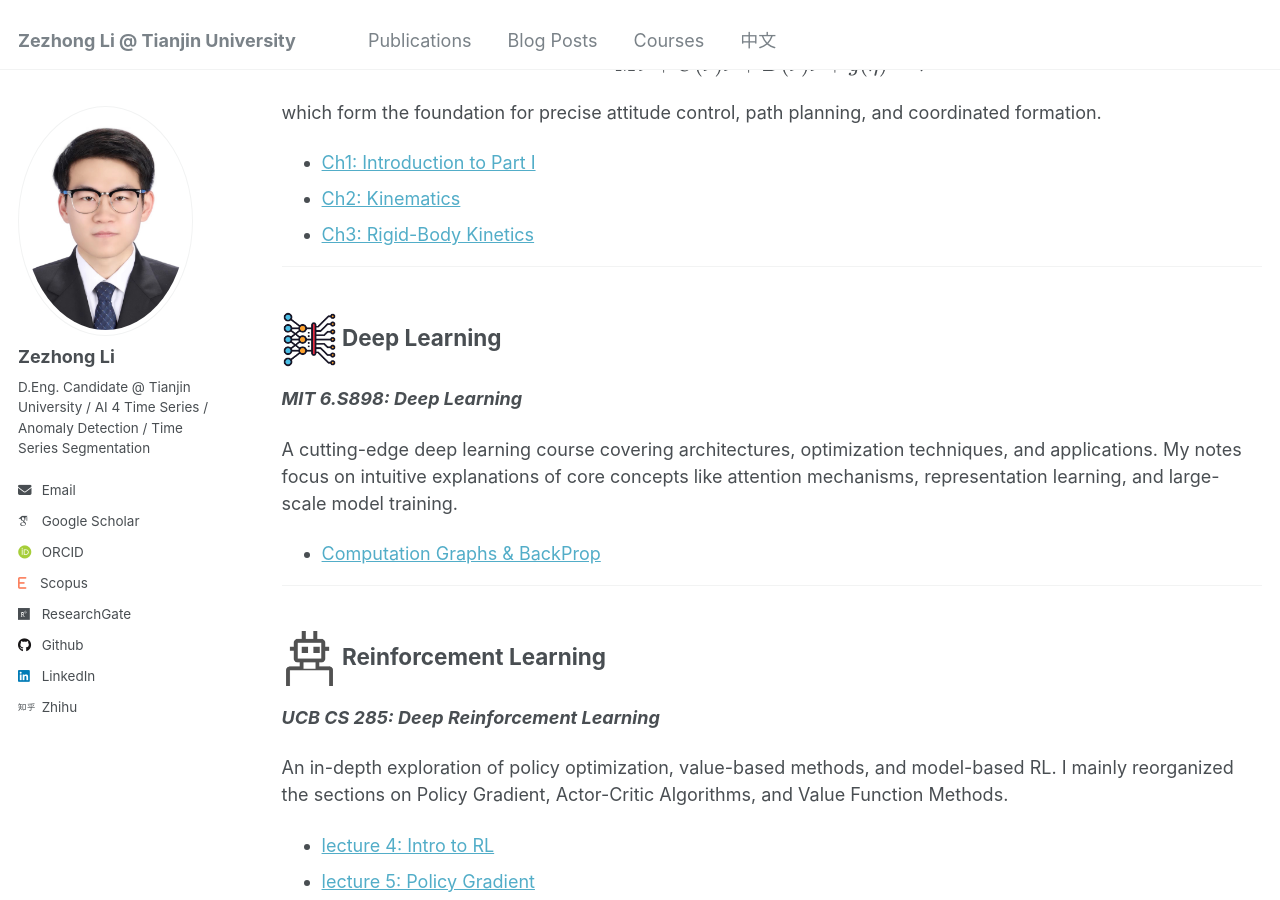
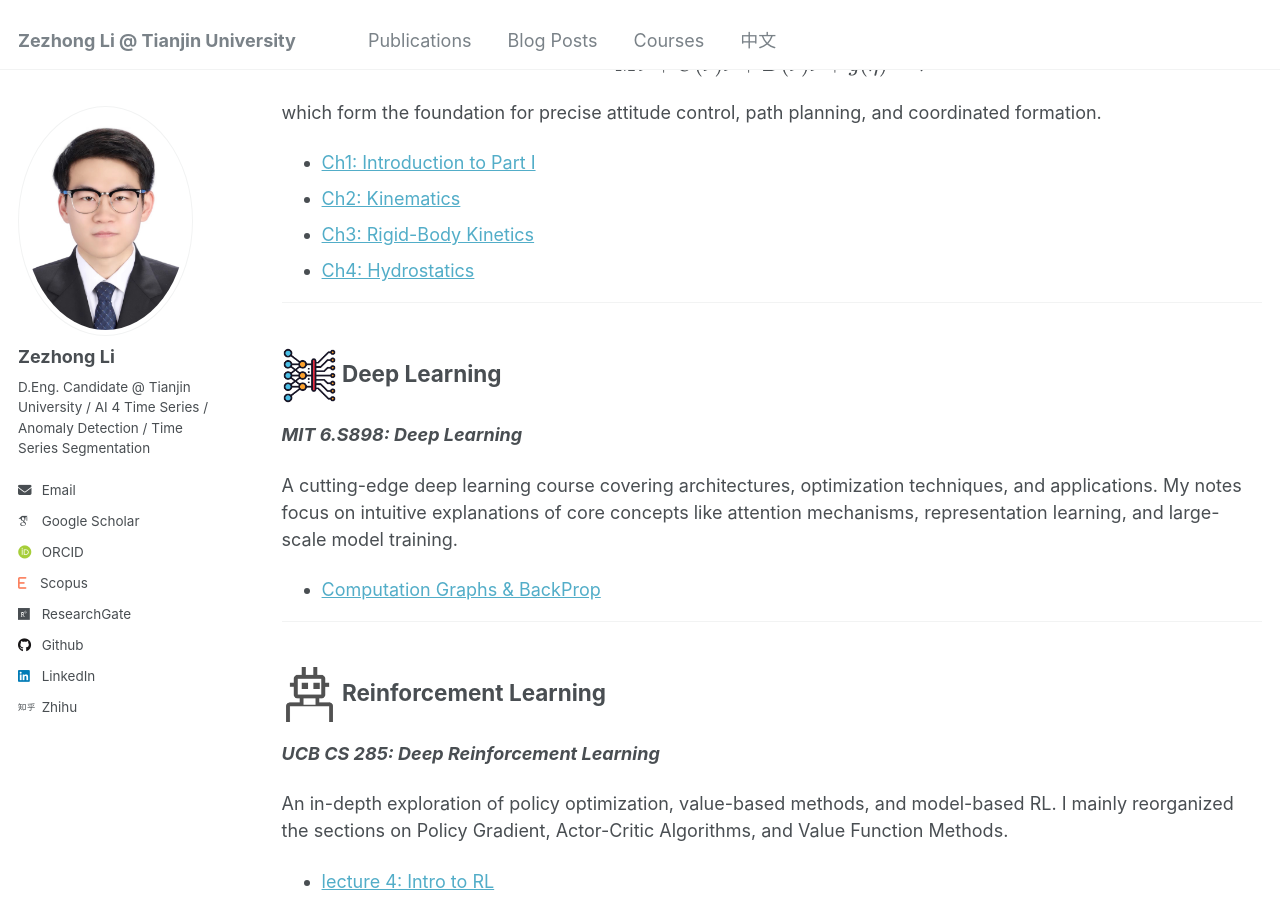
Before and after one commit to lzz19980125/lzz19980125.github.io, a Jekyll site: the page built from _pages/courses.md, in a window 1280 px wide and 900 px high, scrolled down 587 px. Built offline with Jekyll 4.4.1, drawn with Linux system fonts in a browser that asks for light colours; some web fonts are replaced.

Commit message:
Update courses.md

```diff
--- a/_pages/courses.md
+++ b/_pages/courses.md
@@ -28,6 +28,7 @@ which form the foundation for precise attitude control, path planning, and coord
 - [Ch1: Introduction to Part I](https://lzz19980125.github.io/posts/2025-7-20-Introduction%20to%20Underwater%20Glider)
 - [Ch2: Kinematics](https://lzz19980125.github.io/posts/2025-7-28-Kinematic%20Analysis%20of%20Underwater%20Gliders)
 - [Ch3: Rigid-Body Kinetics](https://lzz19980125.github.io/posts/2025-8-2-Kinetics%20Analysis%20of%20Underwater%20Gliders)
+- [Ch4: Hydrostatics](https://lzz19980125.github.io/posts/2025-8-16-Hydrodynamic%20Analysis%20of%20Underwater%20Gliders)
 
 ------
 
```
